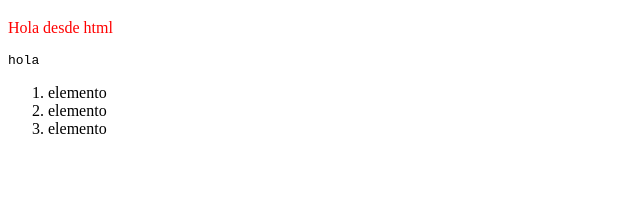
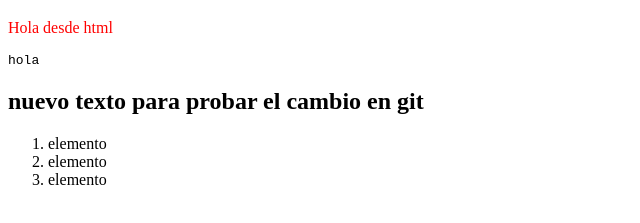
Before and after one commit to b3njoz/primera_pagina, a plain HTML site: page index.html in a window 1280 px wide. Shown: the part 61-284 px from the top of the page, without its empty margins (0-640 px from the left). Drawn offline with Linux system fonts and the light colour scheme.

Commit message:
cree unas cosas nuevas para probar el repositorio

```diff
--- a/index.html
+++ b/index.html
@@ -8,6 +8,8 @@
         <h1>Hola mundo</h1>
         <p>Hola desde html</p>
         <pre>hola</pre>
+        <!--comentario nuevo-->
+        <h2>nuevo texto para probar el cambio en git</h2>
         <ol>
             <li>elemento</li>
             <li>elemento</li>
```
